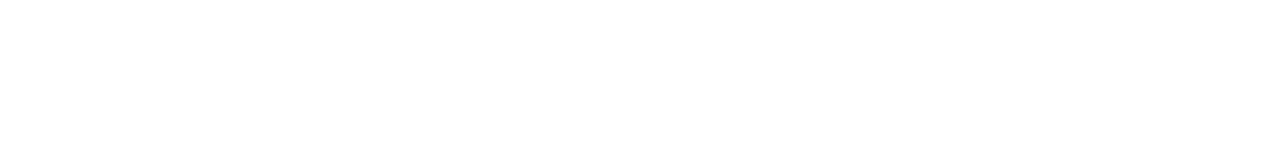
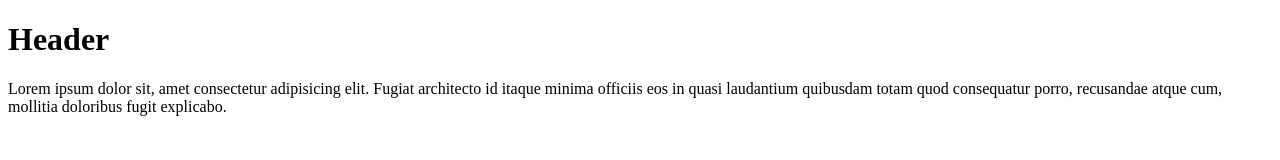
Before and after one commit to arhillis/coursera-bootstrap-4, a plain HTML site: page git-test/index.html in a window 1280 px wide. Drawn offline with Linux system fonts and the light colour scheme.

Commit message:
Added a header and some good old lorem ipsum

```diff
--- a/git-test/index.html
+++ b/git-test/index.html
@@ -7,6 +7,7 @@
     <title>Document</title>
 </head>
 <body>
-
+    <h1>Header</h1>
+    <p>Lorem ipsum dolor sit, amet consectetur adipisicing elit. Fugiat architecto id itaque minima officiis eos in quasi laudantium quibusdam totam quod consequatur porro, recusandae atque cum, mollitia doloribus fugit explicabo.</p>
 </body>
 </html>
```
